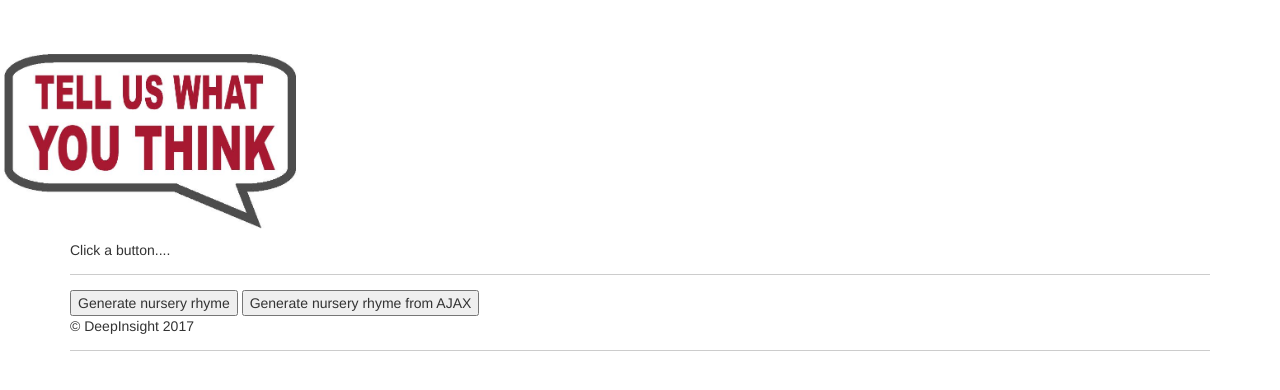
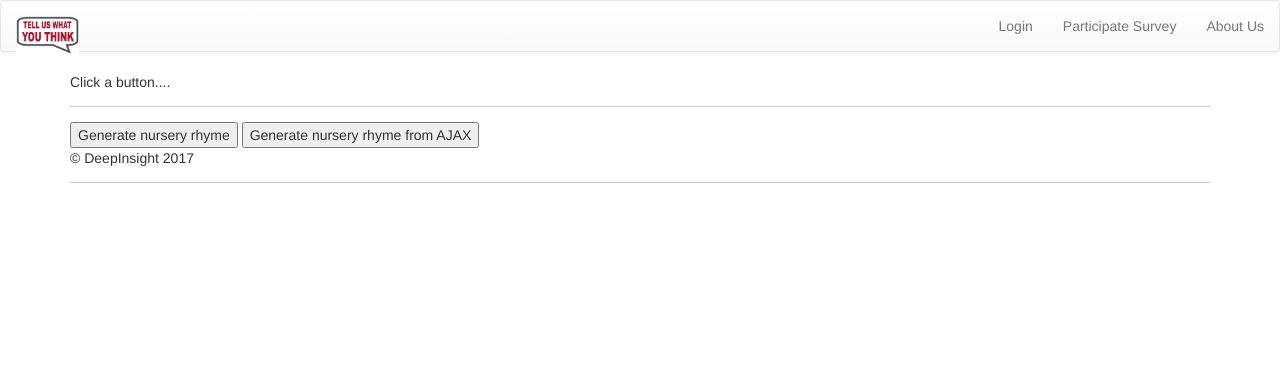
Before and after one commit to infect2/deepInsight, a Node project: template views/nursery-rhyme.handlebars in a window 1280 px wide. Shown: the top 390 px of the page. Run offline with Node 20 templates, Linux system fonts and the light colour scheme; the template is opened without the code that fills it, so the values that code supplies are empty; some libraries are stand-ins or nearby versions.

Commit message:
navbar layout drop

```diff
--- a/public/bower.json
+++ b/public/bower.json
@@ -17,6 +17,7 @@
   "dependencies": {
     "Bootflat": "^2.0.4",
     "jquery": "^3.2.1",
-    "bootstrap": "^3.3.7"
+    "bootstrap": "^3.3.7",
+    "modernizr": "^3.5.0"
   }
 }
--- a/views/layouts/main.handlebars
+++ b/views/layouts/main.handlebars
@@ -14,11 +14,10 @@
 
         <div class="container">
             {{#if flash}}
-                    <div class="alert alert-dismissible alert-{{flash.type}}">
-                            <button type="button" class="close"
-                                    data-dismiss="alert" aria-hidden="true">&times;</button>
-                            <strong>{{flash.intro}}</strong> {{{flash.message}}}
-                    </div>
+                <div class="alert alert-dismissible alert-{{flash.type}}">
+                    <button type="button" class="close" data-dismiss="alert" aria-hidden="true">&times;</button>
+                    <strong>{{flash.intro}}</strong> {{{flash.message}}}
+                </div>
             {{/if}}
             {{{body}}}
             {{>footer}}
@@ -44,6 +43,9 @@
             <script>mocha.run();</script>
         {{/if}}
         <script src="/bower_components/bootstrap/dist/js/bootstrap.min.js"></script>
+        <script src="/bower_components/Bootflat/bootflat/js/icheck.min.js"></script>
+        <script src="/bower_components/Bootflat/bootflat/js/jquery.fs.selecter.min.js"></script>
+        <script src="/bower_components/Bootflat/bootflat/js/jquery.fs.stepper.min.js"></script>
         <script src="/js/main.js"></script>
     </body>
 </html>
--- a/views/partials/head.handlebars
+++ b/views/partials/head.handlebars
@@ -10,14 +10,11 @@
     <meta name="viewport" content="width=device-width, initial-scale=1">
 
     <link rel="stylesheet" href="/bower_components/bootstrap/dist/css/bootstrap.min.css">
-    <style>
-        body {
-            padding-top: 50px;
-            padding-bottom: 20px;
-        }
-    </style>
     <link rel="stylesheet" href="/bower_components/bootstrap/dist/css/bootstrap-theme.min.css">
+    <link rel="stylesheet" href="/bower_components/Bootflat/bootflat/css/bootflat.css">
+
     <link rel="stylesheet" href="/css/main.css">
+    <link rel="stylesheet" href="/css/layout.css">
 
     <script src="/vendor/js/modernizr-2.6.2-respond-1.1.0.min.js"></script>
 </head>
--- a/views/partials/header.handlebars
+++ b/views/partials/header.handlebars
@@ -1 +1,22 @@
-<header> <a href="/survey/list"><img width='300px' src="/img/survey.jpg" alt="Deep Insight Logo"></a></header>
+<div class="docs-header">
+    <nav class="navbar navbar-default navbar-custom" role="navigation">
+      <div class="header-container">
+        <div class="navbar-header">
+          <button type="button" class="navbar-toggle" data-toggle="collapse" data-target=".navbar-collapse">
+            <span class="sr-only">Toggle navigation</span>
+            <span class="icon-bar"></span>
+            <span class="icon-bar"></span>
+            <span class="icon-bar"></span>
+          </button>
+          <a class="navbar-brand" href="/survey/list"><img src="/img/survey.jpg" height="40"></a>
+        </div>
+        <div class="collapse navbar-collapse">
+          <ul class="nav navbar-nav navbar-right">
+            <li><a class="nav-link current" href="/login">Login</a></li>
+            <li><a class="nav-link" href="/survey/list">Participate Survey</a></li>
+            <li><a class="nav-link" href="/about">About Us</a></li>
+          </ul>
+        </div>
+      </div>
+    </nav>
+</div>
```
